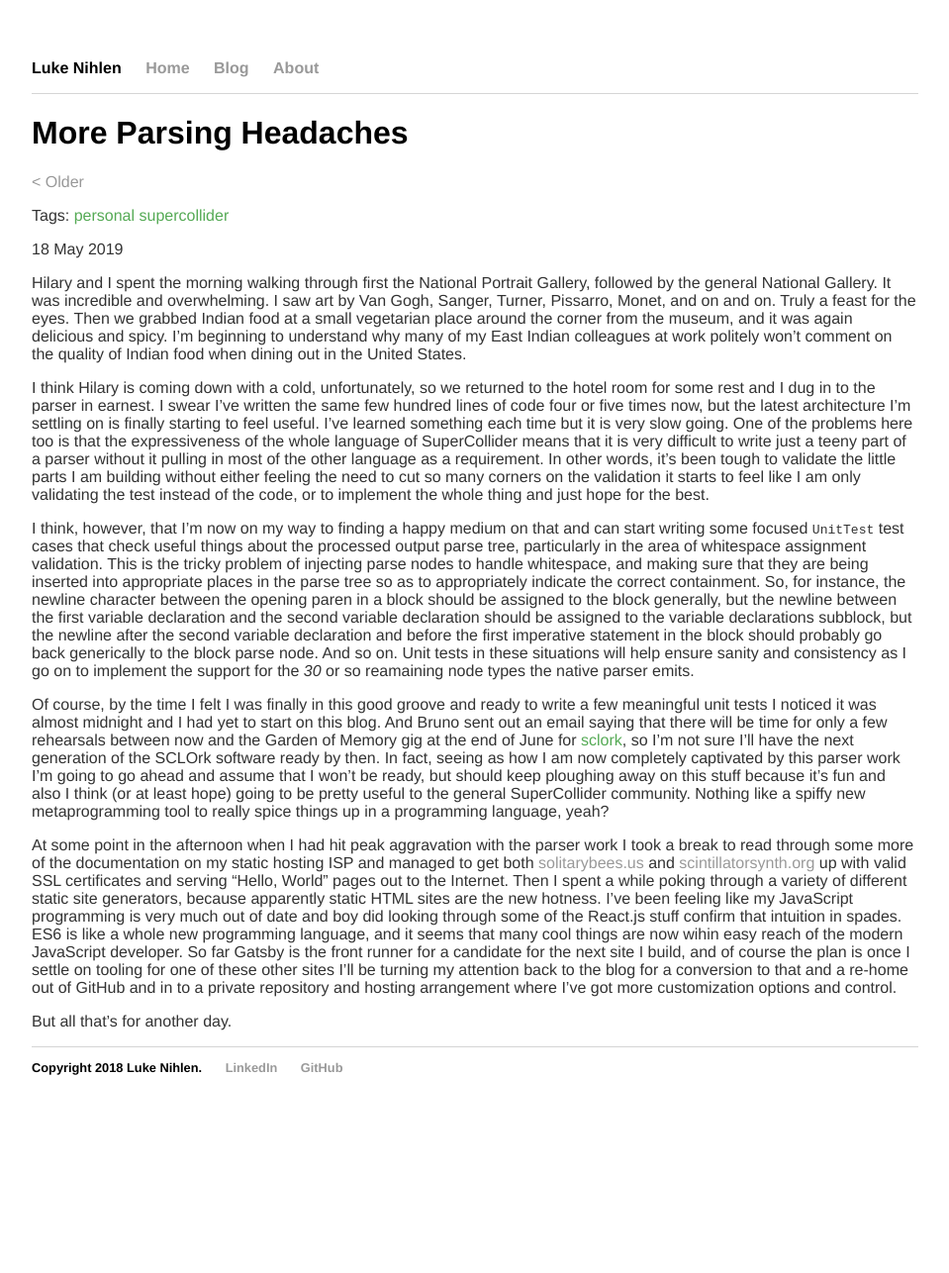
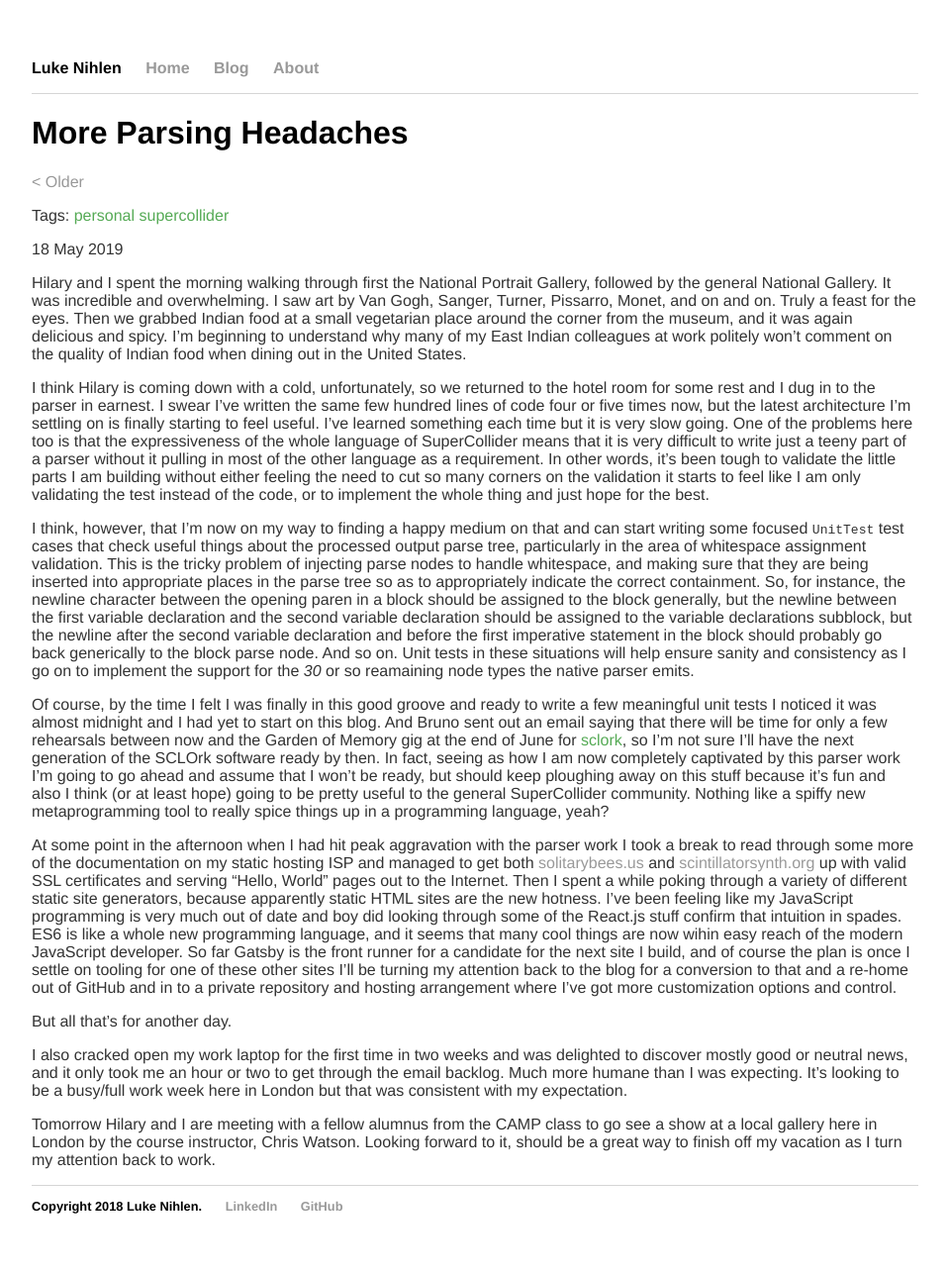
Before and after one commit to lnihlen/lnihlen.github.io, a Jekyll site: the page built from _posts/2019/05/2019-05-18-more-parsing-headaches.md, in a window 1280 px wide. Shown: the whole page at 99% size, without its empty margins (160-1119 px from the left). Built offline with Jekyll 4.4.1, drawn with Linux system fonts in a browser that asks for light colours; before the commit the page ends 1146 px from its top, so only the background shows below that.

Commit message:
adding to last post

```diff
--- a/_posts/2019/05/2019-05-18-more-parsing-headaches.md
+++ b/_posts/2019/05/2019-05-18-more-parsing-headaches.md
@@ -53,3 +53,11 @@ re-home out of GitHub and in to a private repository and hosting arrangement whe
 and control.
 
 But all that's for another day.
+
+I also cracked open my work laptop for the first time in two weeks and was delighted to discover mostly good or neutral
+news, and it only took me an hour or two to get through the email backlog. Much more humane than I was expecting. It's
+looking to be a busy/full work week here in London but that was consistent with my expectation.
+
+Tomorrow Hilary and I are meeting with a fellow alumnus from the CAMP class to go see a show at a local gallery here in
+London by the course instructor, Chris Watson. Looking forward to it, should be a great way to finish off my vacation as
+I turn my attention back to work.
```
